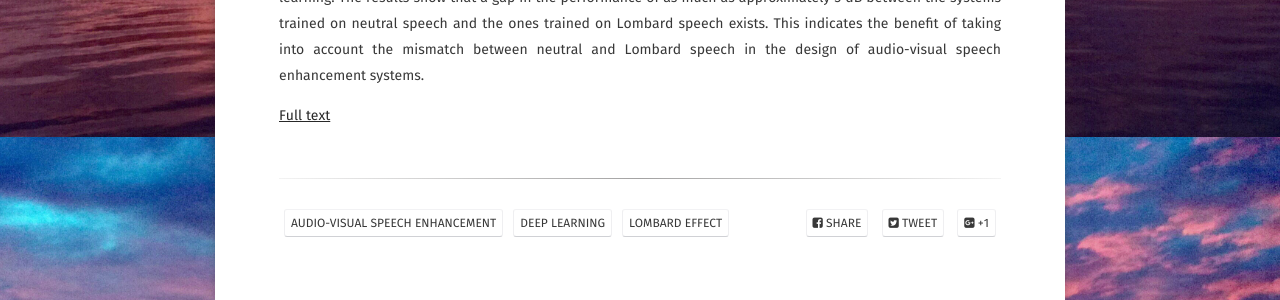
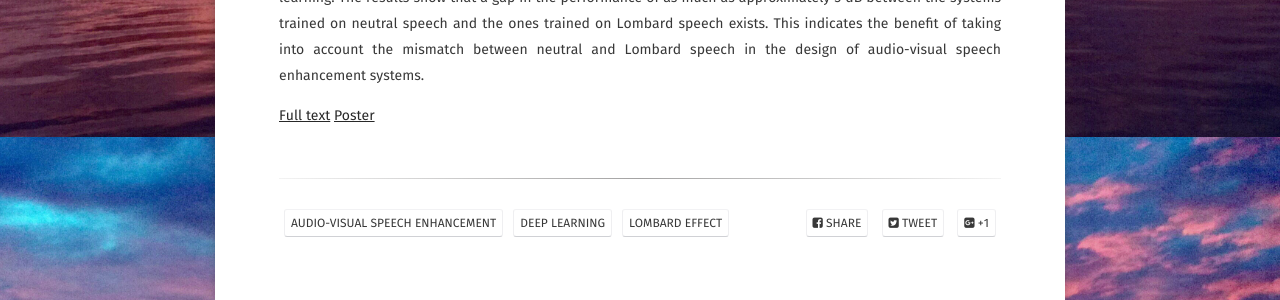
Before and after one commit to danmic/danmic.github.io, a Jekyll site: the page built from _posts/2018-11-16-avlombard.md, in a window 1280 px wide. Shown: the part 763-1063 px from the top of the page. Built offline with Jekyll 4.4.1, drawn with Linux system fonts in a browser that asks for light colours; some web fonts are replaced.

Commit message:
poster and slides available

```diff
--- a/_posts/2018-11-16-avlombard.md
+++ b/_posts/2018-11-16-avlombard.md
@@ -20,3 +20,4 @@
 Humans tend to change their way of speaking when they are immersed in a noisy environment, a reflex known as Lombard effect. Current speech enhancement systems based on deep learning do not usually take into account this change in the speaking style, because they are trained with neutral (non-Lombard) speech utterances recorded under quiet conditions to which noise is artificially added. In this paper, we investigate the effects that the Lombard reflex has on the performance of audio-visual speech enhancement systems based on deep learning. The results show that a gap in the performance of as much as approximately 5 dB between the systems trained on neutral speech and the ones trained on Lombard speech exists. This indicates the benefit of taking into account the mismatch between neutral and Lombard speech in the design of audio-visual speech enhancement systems.
 
 [Full text](https://arxiv.org/pdf/1811.06250)
+[Poster](https://github.com/danmic/danmic.github.io/raw/master/assets/img/av_lombard.pdf)
```
Also changed, not shown: _posts/2018-11-16-avtargets.md (+1 -0 lines), 1 other file.
